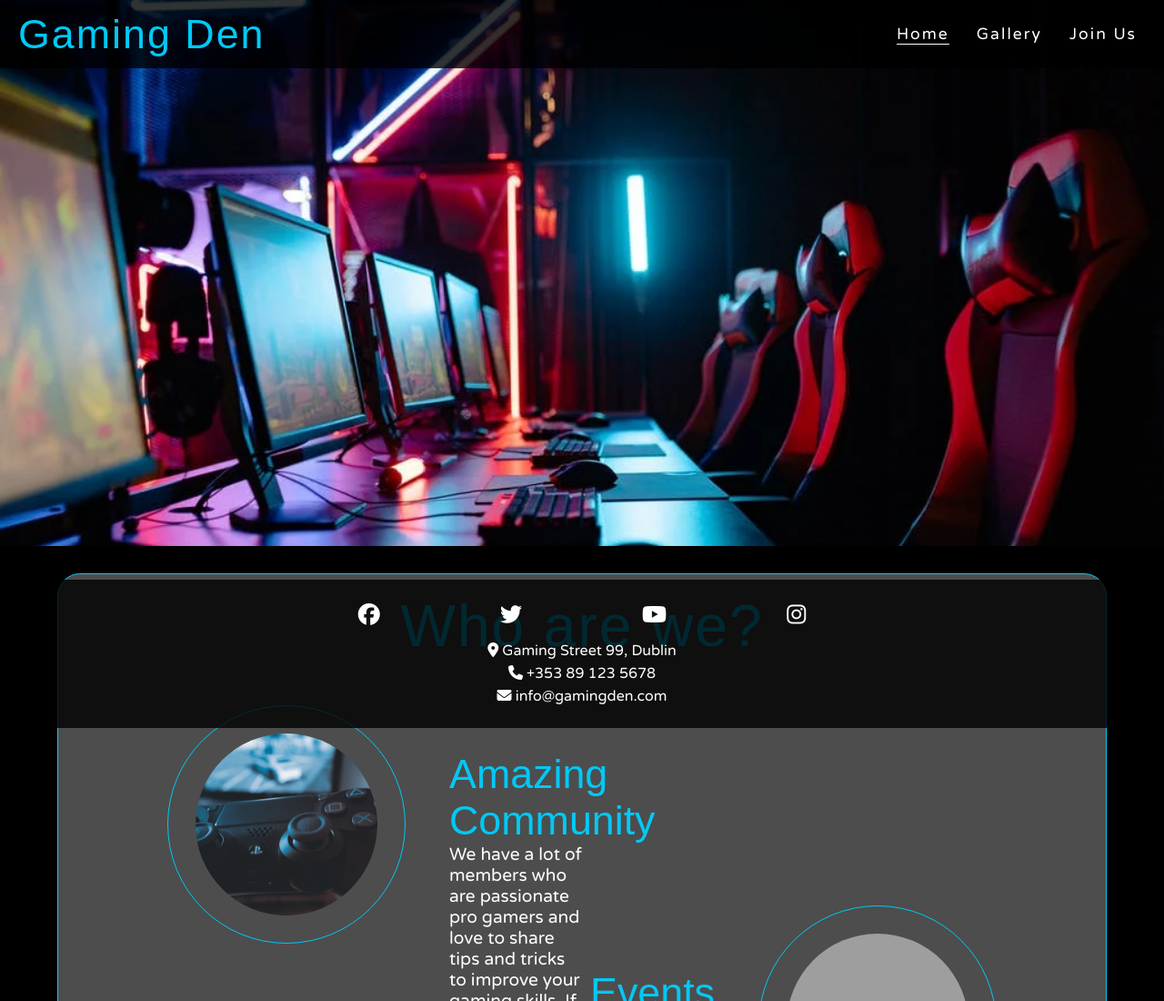
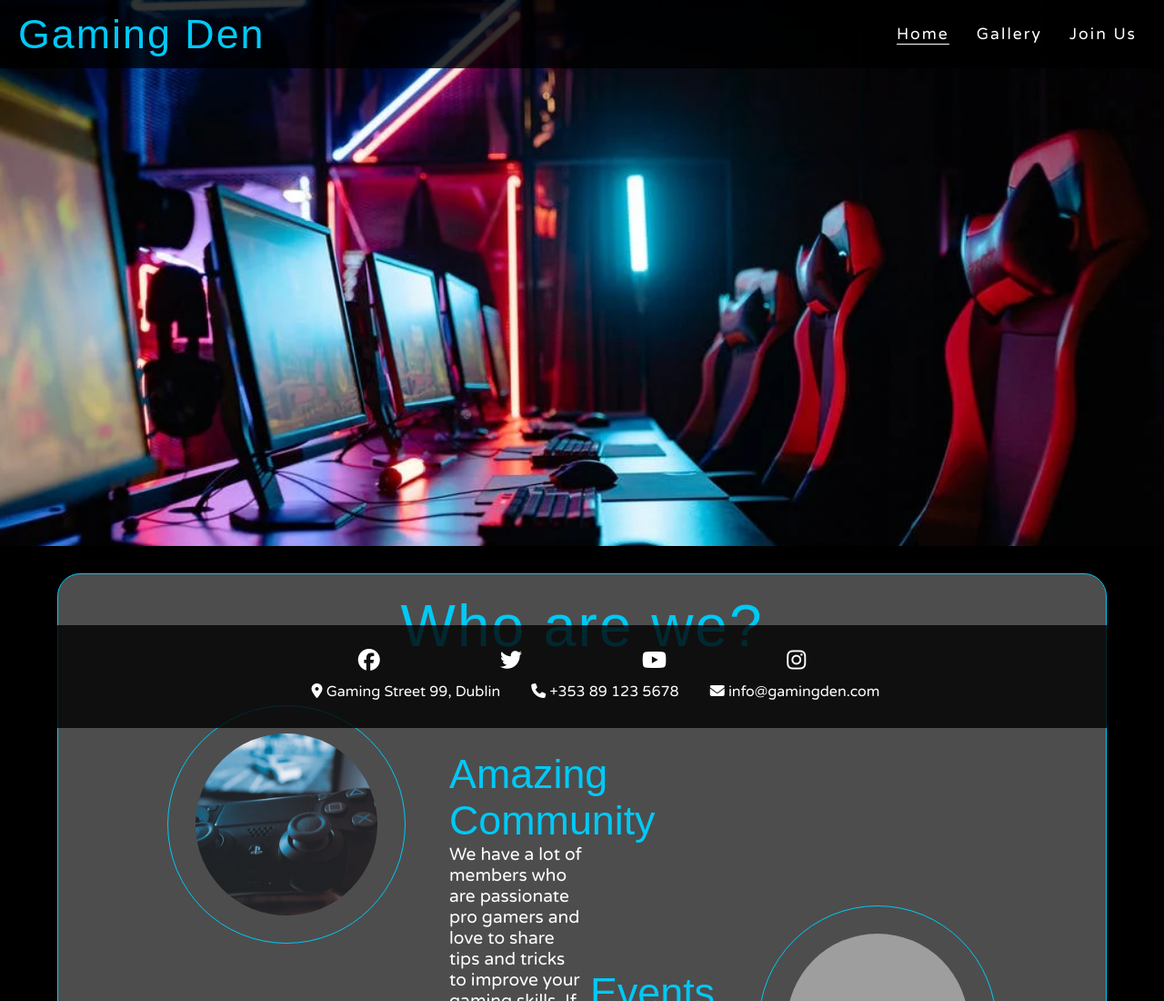
Before and after one commit to Carvu94/CI-PP1-gaming-den, a plain HTML site: page index.html in a window 1280 px wide. Shown: the top 1100 px of the page at 91% size. Drawn offline with Linux system fonts and the light colour scheme; grey boxes are pictures that could not be loaded; a web font is replaced by a local one.

Commit message:
Replace p elements with span elements in footer

```diff
--- a/assets/css/style.css
+++ b/assets/css/style.css
@@ -339,7 +339,7 @@ h1 {
 /* Footer */
 
 footer {
-    height: 150px;
+    height: 100px;
     width: 100%;
     background-color: rgba(0, 0, 0, 0.8);
     position: fixed;
@@ -370,3 +370,7 @@ footer {
     color: white;
     padding-top: 5px;
 }
+
+.contact-info > span {
+    padding-left: 30px;
+}
--- a/index.html
+++ b/index.html
@@ -88,7 +88,7 @@
 
 <!-- Events -->
     <section id="event-box">
-        <div class="wrapper">
+        <div>
             <div id="event" class="event-one">
                 <h2>Counter Strike 1.6</h2>
                 <p>Every Tuesday</p>
@@ -138,15 +138,11 @@
                 <a href="https://instagram.com" target="_blank" rel="noopener" aria-label="Visit our Instagram page (opens in a new tab)"><i class="fab fa-instagram"></i></a>
             </li>
         </ul>
-        <ul class="contact-info">
-            <li>
-                <p><i class="fas fa-map-marker-alt"></i> Gaming Street 99, Dublin</p>
-            </li>
-            <li>
-                <p><i class="fas fa-phone"></i> +353 89 123 5678</p>
-            </li>
-            <li><i class="fas fa-envelope"></i> info@gamingden.com</li>
-        </ul>
+        <p class="contact-info">
+            <span><i class="fas fa-map-marker-alt"></i> Gaming Street 99, Dublin</span>
+            <span><i class="fas fa-phone"></i> +353 89 123 5678</span>
+            <span><i class="fas fa-envelope"></i> info@gamingden.com</span></span>
+        </p>
     </footer>
 
     <!-- Font awesome script -->
```
